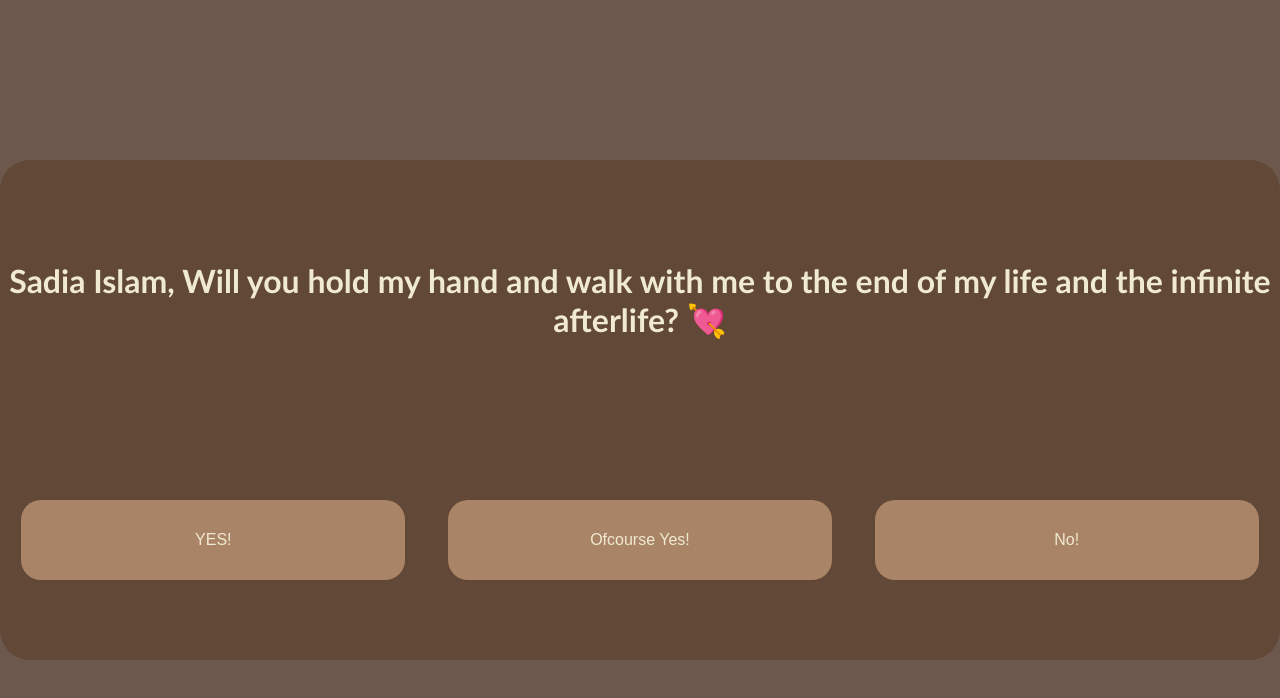
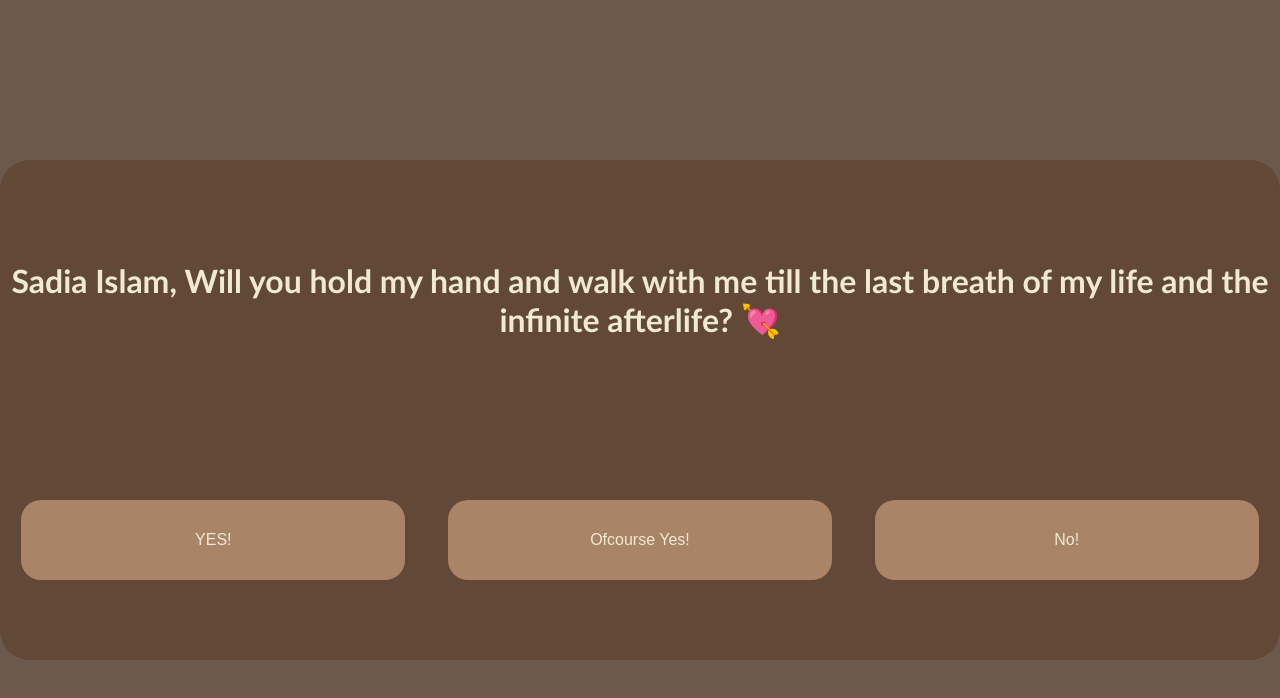
Before and after one commit to zrrehan/forHer, a plain HTML site: page index.html in a window 1280 px wide. Drawn offline with Linux system fonts and the light colour scheme.

Commit message:
fixed few things

```diff
--- a/index.html
+++ b/index.html
@@ -8,7 +8,7 @@
 </head>
 <body>
     <div class="container">
-        <h1>Sadia Islam, Will you hold my hand and walk with me to the end of my life and the infinite afterlife? 💘</h1>
+        <h1>Sadia Islam, Will you hold my hand and walk with me till the last breath of my life and the infinite afterlife? 💘</h1>
         <button class = "yes1">YES!</button>
         <button class = "yes2">Ofcourse Yes!</button>
         <button class = "no">No!</button>
```
